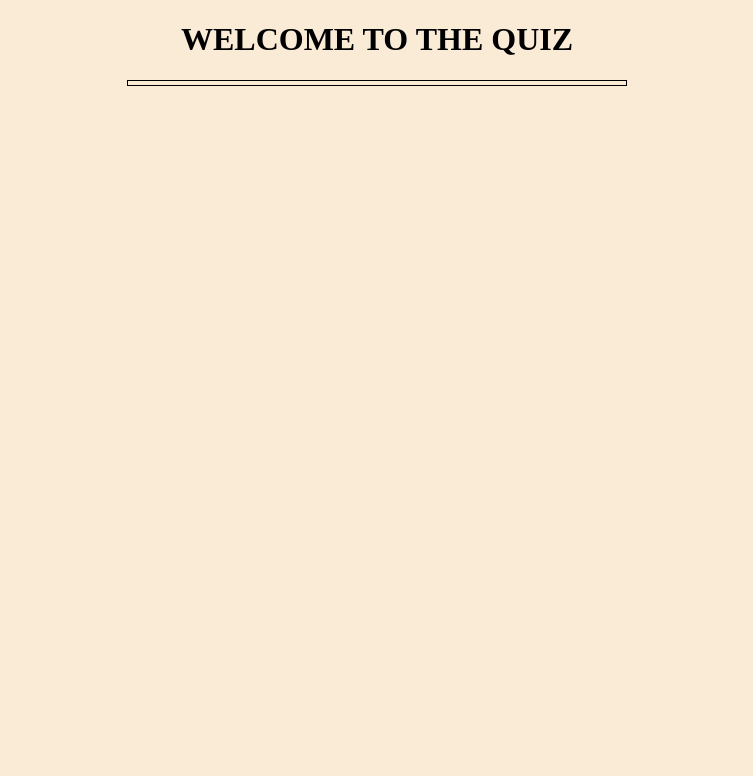
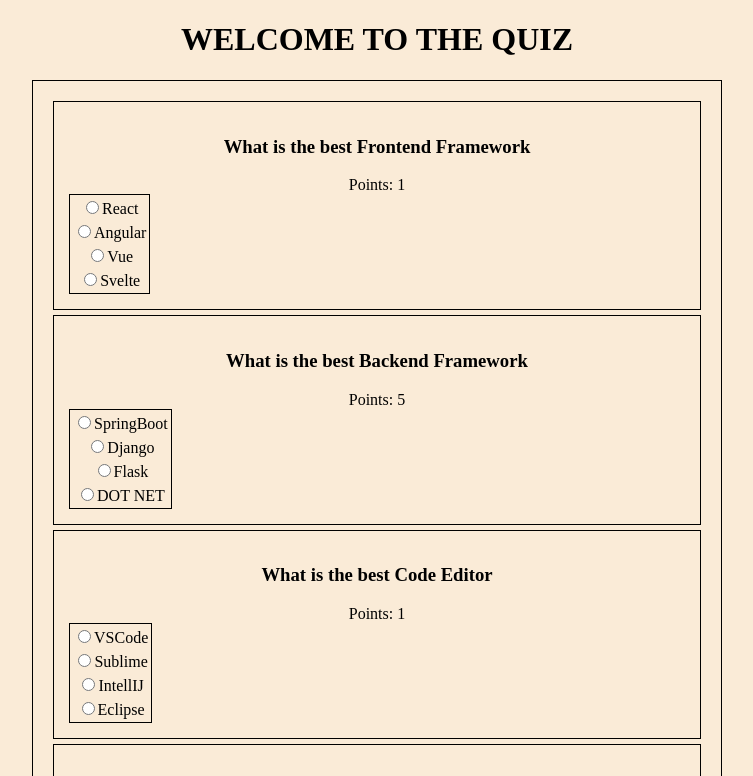
Before and after one commit to AkshatRamanathan/WebDesignA1, a website: page index.html in a window 1280 px wide. Both pictures are taken after a click on the button "START". Shown: the top 776 px of the page, without its empty margins (263-1016 px from the left). Drawn offline with Linux system fonts and the light colour scheme.

Commit message:
style fixes and render fixes

```diff
--- a/index.html
+++ b/index.html
@@ -5,26 +5,14 @@
     <meta name="viewport" content="width=device-width, initial-scale=1.0">
     <title>Quiz Assignment 1</title>
     <script src="./src/index.js" defer></script>
-    <style>
-        body {
-            background-color: antiquewhite;
-          max-width: 500px;
-          text-align: center;
-          margin: auto;
-        }
-        div {
-            padding: 2px;
-            border: solid 1px black;
-        }
-        table{
-            border: solid 1px black;
-        }
-        </style>
+    <link rel="stylesheet" href="./src/style.css">
 </head>
 <body>
     <h1>WELCOME TO THE QUIZ</h1>
     <div id="questions">
         <button id="start" onclick="start()">START</button>
+        <h3 id="title">INSTRUCTIONS</h3>
+        <p id="instructions" >On clicking the start button, the timer begins. After selection of option, press next (or previous) to navigate to other questions. On completion, the Score and time information will be presented with option to restart the quiz</p>
     </div>
 
 </body>
--- a/src/index.js
+++ b/src/index.js
@@ -10,21 +10,41 @@
     const questionsDiv = document.getElementById('questions');
     // questionsDiv.innerHTML="";
 }
+
 function displayQuestion(question) {
     cleanup();
+    const questionsDiv = document.getElementById('questions');
     //create block
     const newBlock = document.createElement('div');
     newBlock.setAttribute("id", `question${question._id}`)
-    newBlock.innerHTML = `<h3>${question.question}</h3><span>Points: ${question.points}</span><table><tr><td>${question.options[0]}</td></tr><tr><td>${question.options[1]}</td></tr><tr><td>${question.options[2]}</td></tr><tr><td>${question.options[3]}</td></tr></table>`;
+    newBlock.innerHTML = `<h3>${question.question}</h3><span>Points: ${question.points}</span><table><tr><td><input type="radio" id="${question._id}" name="options${question._id}" value="${question.options[0].name}">${question.options[0].name}</td></tr><tr><td><input type="radio" id="${question._id}" name="options${question._id}" value="${question.options[1].name}">${question.options[1].name}</td></tr><tr><td><input type="radio" id="${question._id}" name="options${question._id}" value="${question.options[2].name}">${question.options[2].name}</td></tr><tr><td><input type="radio" id="${question._id}" name="options${question._id}" value="${question.options[3].name}">${question.options[3].name}</td></tr></table>`;
     questionsDiv.appendChild(newBlock);
 }
+
+function handleSubmit(){
+    document.getElementById('questions').innerHTML="";
+
+}
+
+function submitButtonAction(){
+    const questionsDiv = document.getElementById('questions');
+    const submitButton = document.createElement('button');
+    submitButton.textContent = "SUBMIT";
+    submitButton.setAttribute("id","submitButton");
+    submitButton.addEventListener('click',handleSubmit);
+    questionsDiv.appendChild(submitButton);
+}
+
 async function start() {
     //hide start button
     document.getElementById("start").style.display = "none";
+    document.getElementById("title").style.display = "none";
+    document.getElementById("instructions").style.display = "none";
     //get questions
-    const QUESTIONS = await fetchQuestions();
+    QUESTIONS = await fetchQuestions();
     QUESTIONS.forEach(question => displayQuestion(question));
-
-    //on next click, change question div
-    //on end, display score and restart button
+    submitButtonAction();
 }
+let QUESTIONS = [];
+let SCORE = 0;
+let answers = [];
--- /dev/null
+++ b/src/style.css
@@ -0,0 +1,16 @@
+body {
+    background-color: antiquewhite;
+    max-width: 700px;
+    text-align: center;
+    margin: auto;
+}
+
+div {
+    padding: 15px;
+    border: solid 1px black;
+    margin: 5px;
+}
+
+table {
+    border: solid 1px black;
+}
```
